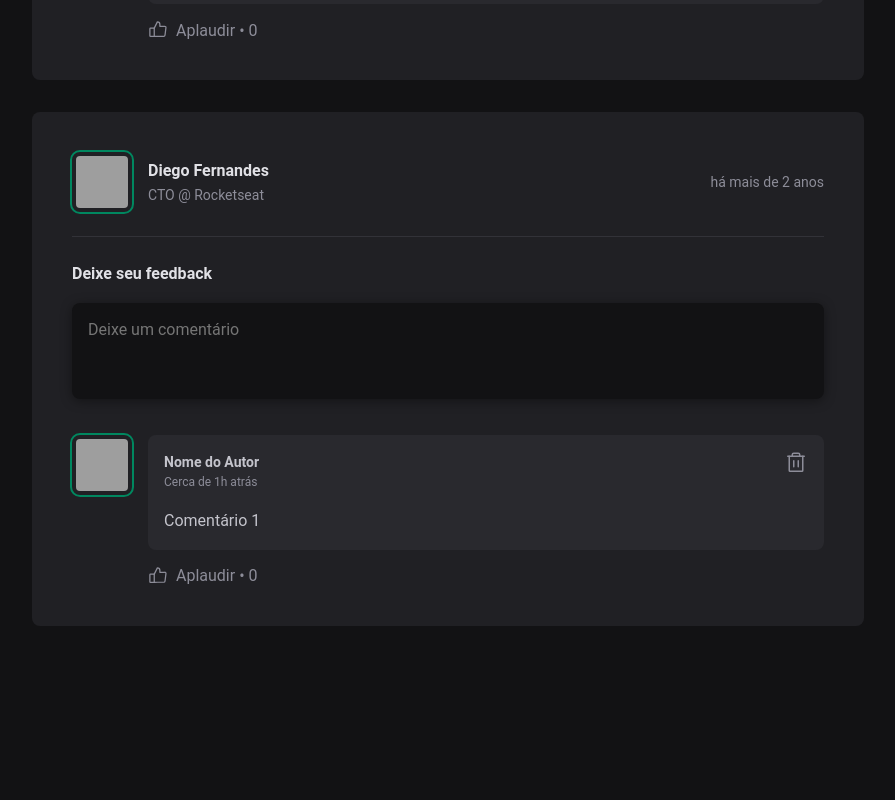
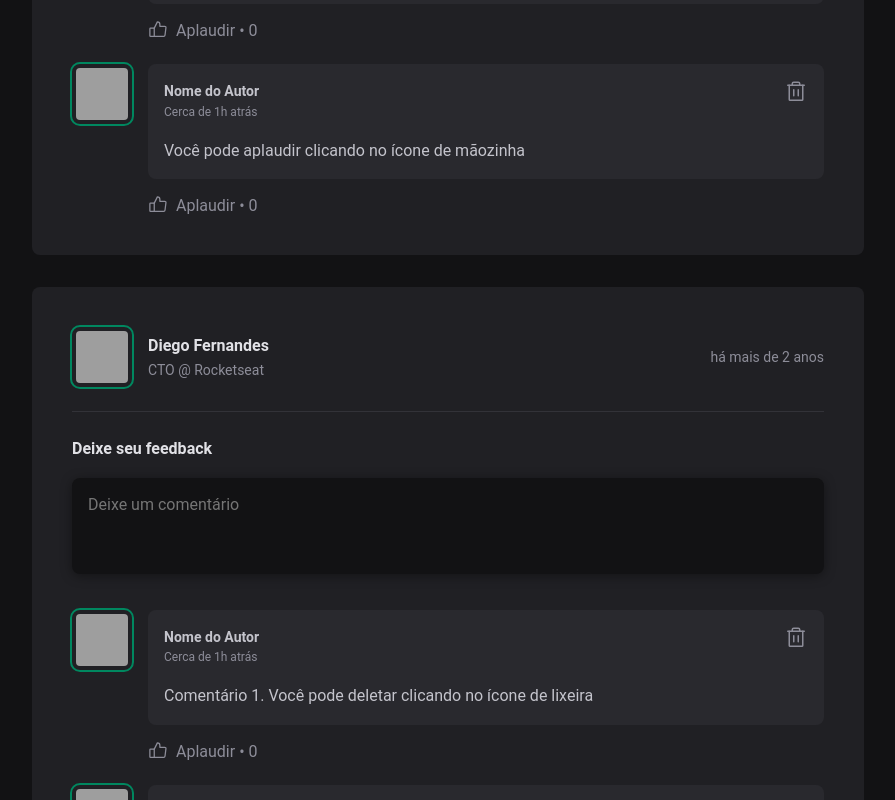
Before and after one commit to juliomalta/Feed-project, a React (Vite) app: page / in a window 1280 px wide. Shown: the part 700-1500 px from the top of the page, without its empty margins (352-1247 px from the left). Before the commit the page ends 1358 px from the top, so only its background shows below. Built offline with nearby package versions, Linux system fonts and the light colour scheme; grey boxes are pictures that could not be loaded.

Commit message:
Refactor Comment and Post components

```diff
--- a/src/components/Comment.jsx
+++ b/src/components/Comment.jsx
@@ -8,7 +8,9 @@ export function Comment( {content, onDelete } ) {
   const [likeCount, setLikeCount] = useState(0);
 
   function handleLike() {
-    setLikeCount(likeCount + 1);
+    setLikeCount((state) => {
+      return state + 1
+    });
   }
 
   function handleDelete() {
--- a/src/components/Post.jsx
+++ b/src/components/Post.jsx
@@ -11,7 +11,7 @@ import { Avatar } from './Avatar';
 
 export function Post({ author, publishedAt, content }) {
   const [comments, setComments] = useState([
-   'Comentário 1',
+   'Comentário 1. Você pode deletar clicando no ícone de lixeira', 'Você pode aplaudir clicando no ícone de mãozinha',
   ])
 
   const [newComment, setNewComment] = useState('')
```
